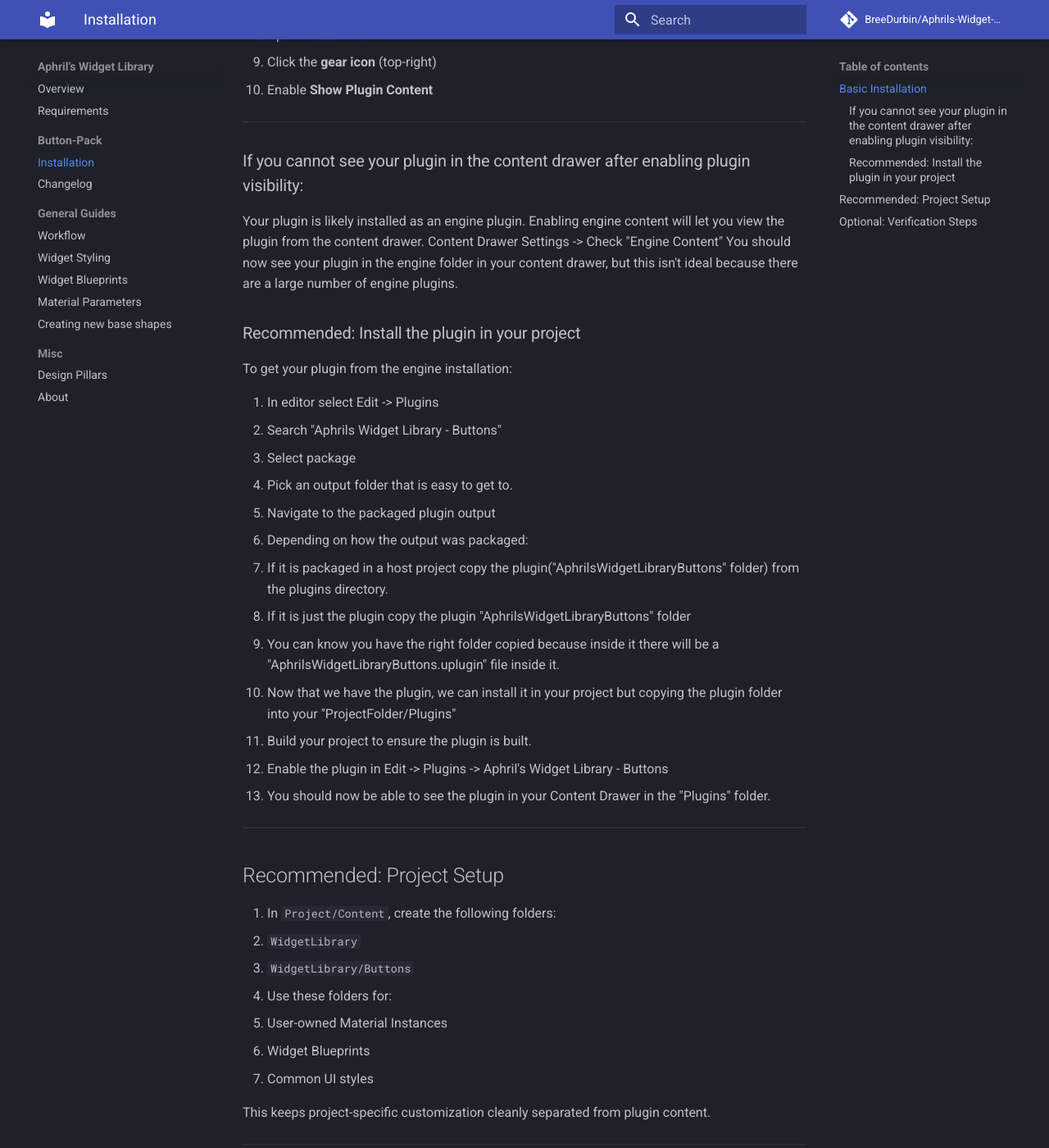
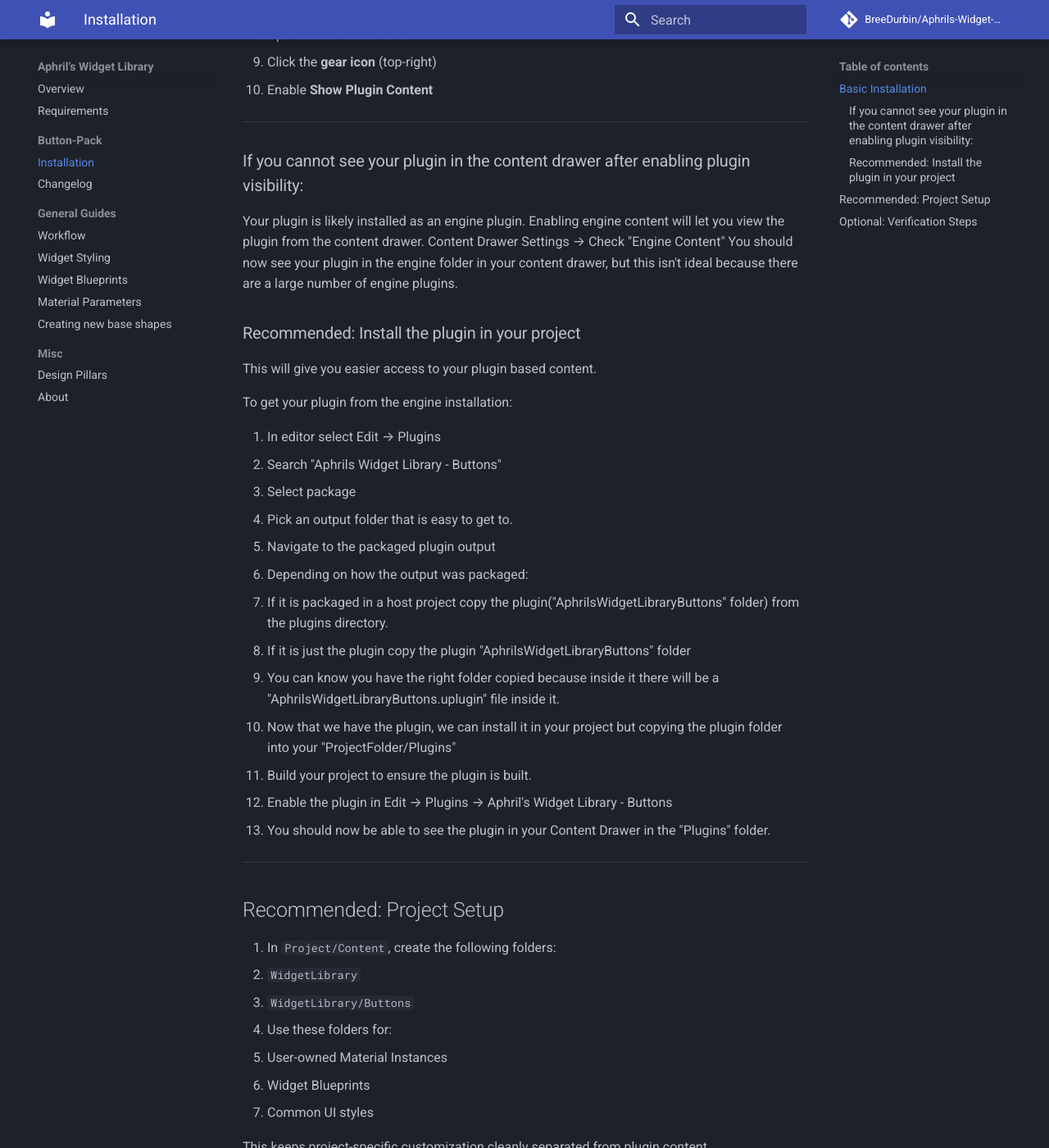
Before and after one commit to BreeDurbin/Aphrils-Widget-Library, an MkDocs documentation site: the page built from docs/button-pack/button-pack-installation.md, in a window 1280 px wide and 1400 px high, scrolled down 638 px. Shown: the whole window at 82% size. Built offline with MkDocs 1.6.1 and Material for MkDocs 9.7.7, drawn with Linux system fonts in a browser that asks for light colours; comment, search, counter and statistics services are not loaded; some of the changed text lies outside the part shown.

Commit message:
Improved Installation guide

```diff
--- a/docs/button-pack/button-pack-installation.md
+++ b/docs/button-pack/button-pack-installation.md
@@ -29,15 +29,17 @@
 ### If you cannot see your plugin in the content drawer after enabling plugin visibility:
 
 Your plugin is likely installed as an engine plugin. Enabling engine content will let
-you view the plugin from the content drawer. Content Drawer Settings -> Check "Engine Content"
+you view the plugin from the content drawer. Content Drawer Settings → Check "Engine Content"
 You should now see your plugin in the engine folder in your content drawer, but this isn't ideal
 because there are a large number of engine plugins.
 
 ### Recommended: Install the plugin in your project
 
+This will give you easier access to your plugin based content.
+
 To get your plugin from the engine installation:
 
-1. In editor select Edit -> Plugins
+1. In editor select Edit → Plugins
 2. Search "Aphrils Widget Library - Buttons"
 3. Select package
 4. Pick an output folder that is easy to get to.
@@ -48,7 +50,7 @@
    - You can know you have the right folder copied because inside it there will be a "AphrilsWidgetLibraryButtons.uplugin" file inside it.
 7. Now that we have the plugin, we can install it in your project but copying the plugin folder into your "ProjectFolder/Plugins"
 8. Build your project to ensure the plugin is built.
-9. Enable the plugin in Edit -> Plugins -> Aphril's Widget Library - Buttons
+9. Enable the plugin in Edit → Plugins → Aphril's Widget Library - Buttons
 10. You should now be able to see the plugin in your Content Drawer in the "Plugins" folder.
 
 ---
@@ -56,13 +58,13 @@
 ## Recommended: Project Setup
 
 1. In `Project/Content`, create the following folders:
-- `WidgetLibrary`
-- `WidgetLibrary/Buttons`
+   - `WidgetLibrary`
+   - `WidgetLibrary/Buttons`
 
 2. Use these folders for:
-- User-owned Material Instances
-- Widget Blueprints
-- Common UI styles
+   - User-owned Material Instances
+   - Widget Blueprints
+   - Common UI styles
 
 This keeps project-specific customization cleanly separated from plugin content.
 
@@ -82,8 +84,8 @@
 
 5. Try out your new buttons.
 
-6. You can also see all buttons at once though Plugins -> Aphril's Widget Library - Buttons -> Showcase
-   - Right click WBP_Showcase -> Preview
+6. You can also see all buttons at once though Plugins → "Aphril's Widget Library - Buttons" → Showcase
+   - Right click WBP_Showcase → Preview
 
 ---
 
```
